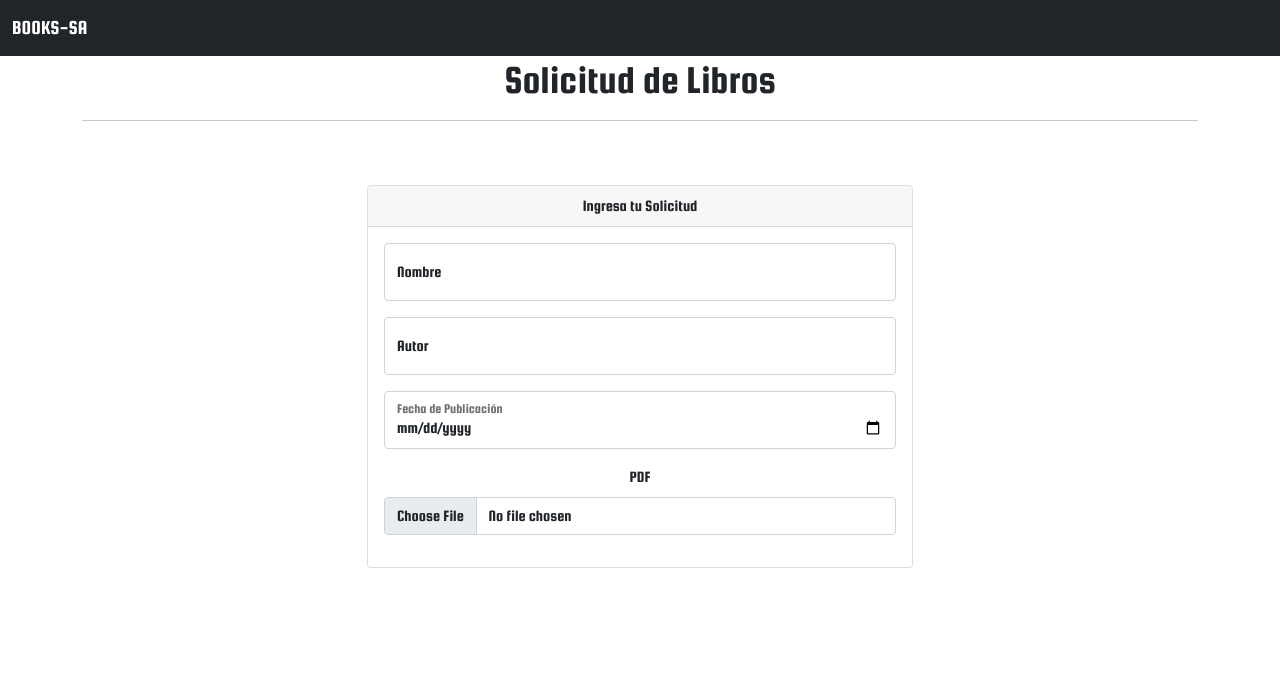
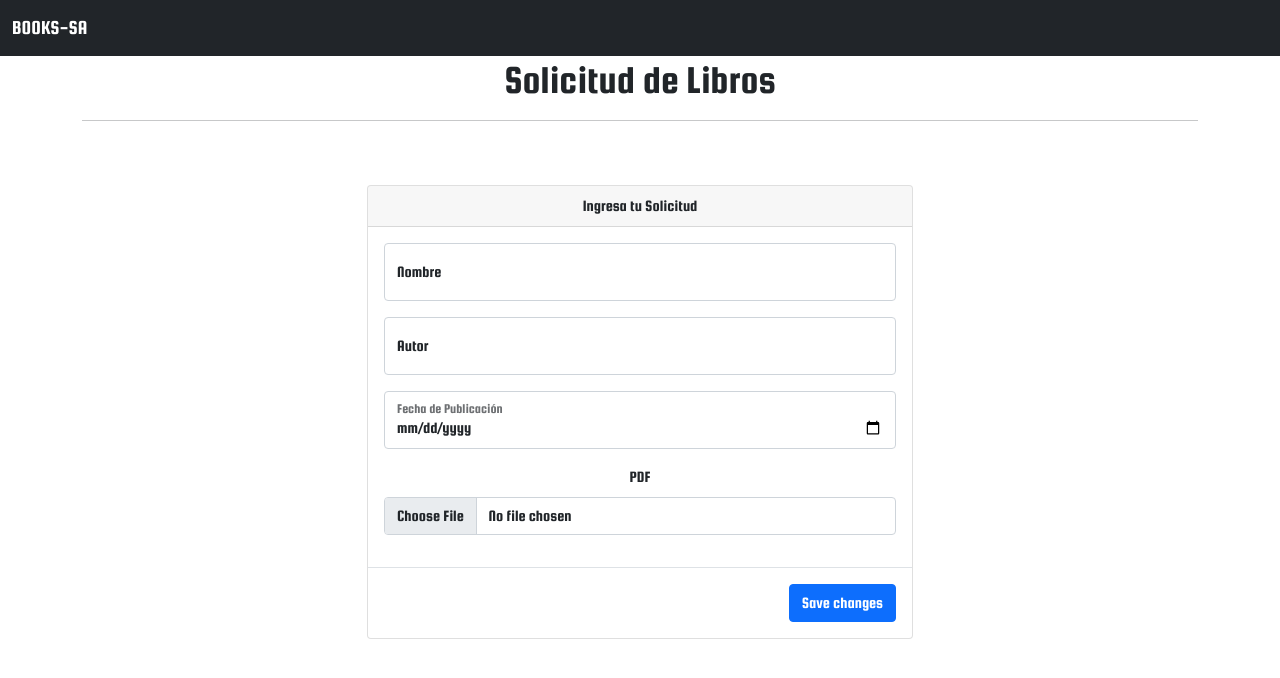
Before and after one commit to Smaylie/SA_Junio20_G18, an Angular app in the folder client/book-sa/: page /solicitar-libro in a window 1280 px wide. Shown: the top 678 px of the page. Built offline with nearby package versions, Linux system fonts and the light colour scheme; what ng-multiselect-dropdown would draw is missing.

Commit message:
solicitud user front boton jeej

```diff
--- a/client/book-sa/src/app/solicitud/solicitud.component.html
+++ b/client/book-sa/src/app/solicitud/solicitud.component.html
@@ -32,6 +32,9 @@
                         </div>
                     </form>
                 </div>
+                <div class="modal-footer">
+                    <button type="button" class="btn btn-primary" data-bs-dismiss="modal" (click)="crearSolicitud()">Save changes</button>
+                </div>
             </div>
         </div>
     </div>
```
